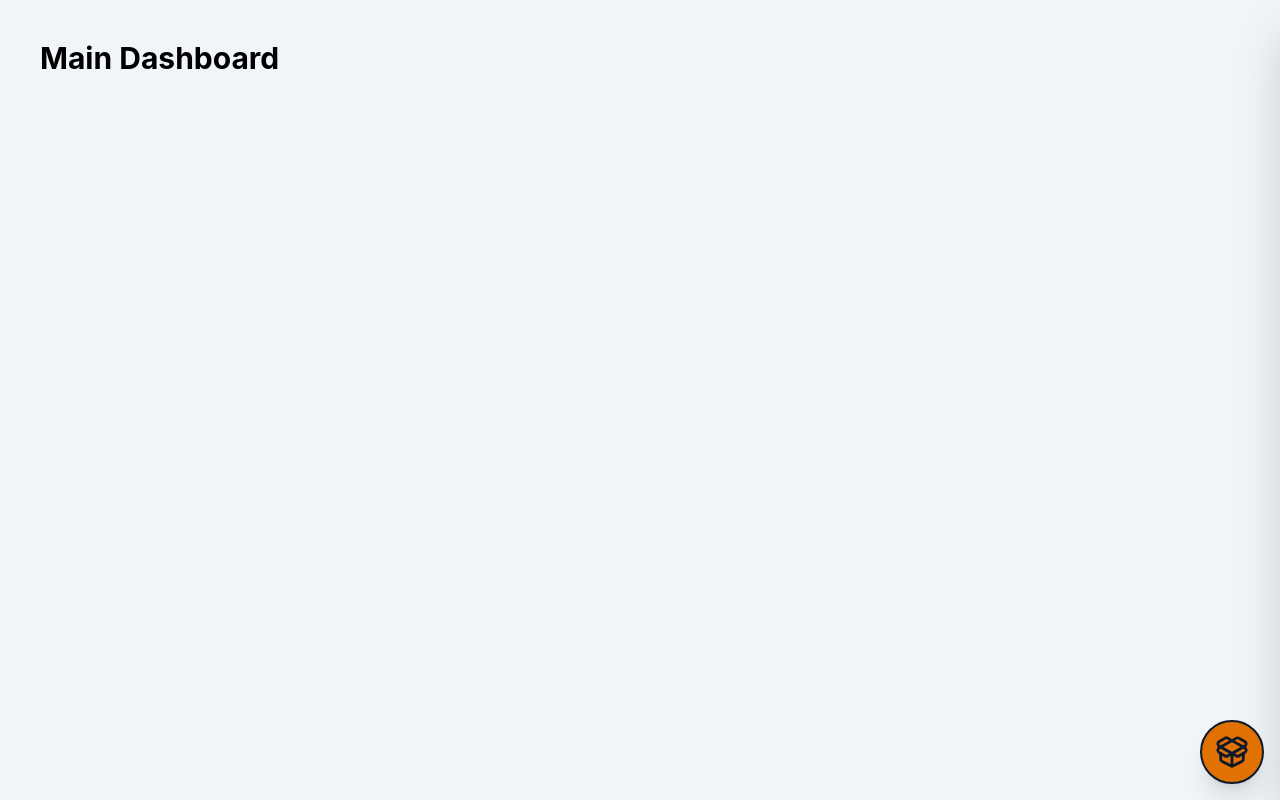
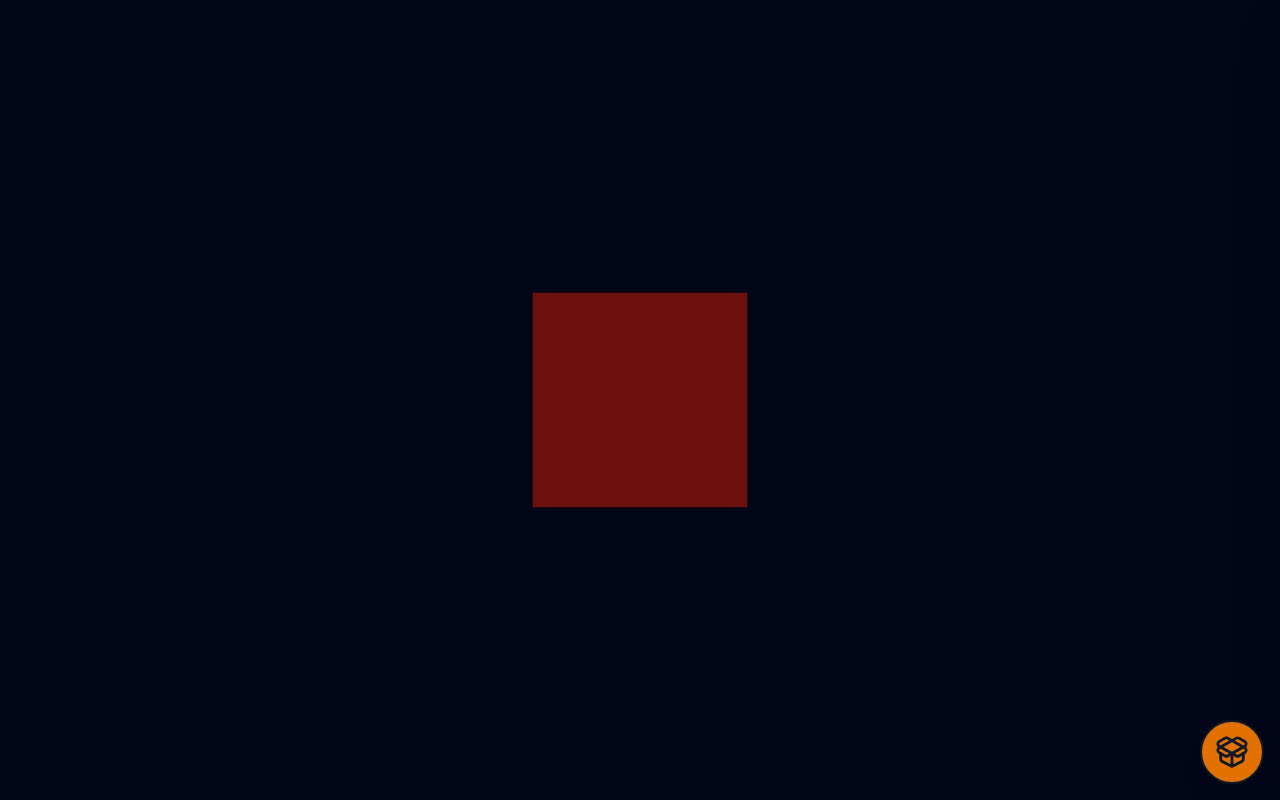
Before and after one commit to madhubuilds/virtual-social, a React (Vite) app in the folder client/: page / in a window 1280 px wide. Built offline with nearby package versions, Linux system fonts and the light colour scheme.

Commit message:
added Canvas

```diff
--- a/client/src/App.jsx
+++ b/client/src/App.jsx
@@ -5,12 +5,13 @@ import heroImg from "./assets/hero.png";
 import "./App.css";
 import { FAB } from "./components/ui/buttons/FAB";
 import { MenuSlider } from "./components/ui/inventory/MenuSlider";
+import { Scene } from "./components/canvas/Scene";
 
 function App() {
   return (
-    <div className="min-h-screen bg-slate-100">
+    <div className="relative min-h-screen text-white">
+      <Scene></Scene>
       {/* Your main content */}
-      <h1 className="p-10 text-3xl font-bold">Main Dashboard</h1>
 
       {/* Inventory UI Components */}
       <MenuSlider />
--- /dev/null
+++ b/client/src/components/canvas/Scene.jsx
@@ -0,0 +1,21 @@
+import { Canvas } from "@react-three/fiber";
+import { Lighting } from "./lighting/Lighting";
+import { Controls } from "./controls/Controls";
+export const Scene = () => {
+  return (
+    <div className="fixed top-0 left-0 w-full h-full z-0 bg-slate-950">
+      <Canvas
+        shadows
+        camera={{ position: [0, 0, 5], fov: 45 }}
+        dpr={window.devicePixelRatio}
+      >
+        <mesh>
+          <boxGeometry args={[1, 1, 1]} />
+          <meshStandardMaterial color="tomato" />
+        </mesh>
+        <Lighting />
+        <Controls />
+      </Canvas>
+    </div>
+  );
+};
--- /dev/null
+++ b/client/src/components/canvas/controls/Controls.jsx
@@ -0,0 +1,4 @@
+import { OrbitControls } from "@react-three/drei";
+export const Controls = () => {
+  return <OrbitControls />;
+};
--- /dev/null
+++ b/client/src/components/canvas/lighting/Lighting.jsx
@@ -0,0 +1,11 @@
+import React from "react";
+
+export const Lighting = () => {
+  return (
+    <>
+      <ambientLight intensity={0.5} />
+      <directionalLight position={[0, 5, 0]} />
+      <directionalLight position={[-5, 5, 0]} />
+    </>
+  );
+};
```
